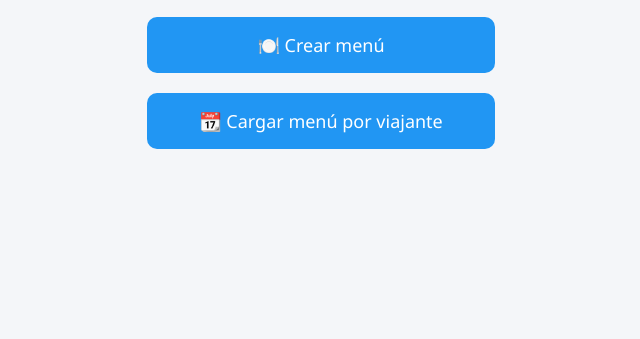
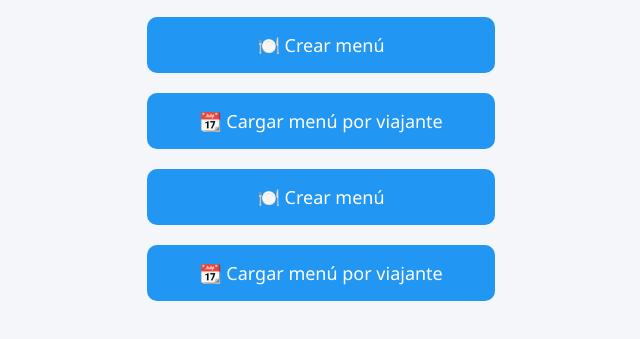
Before and after one commit to jerorech/viaje-pwa, a plain HTML site: page index.html in a window 1280 px wide. Shown: the part 193-532 px from the top of the page, without its empty margins (319-959 px from the left). Drawn offline with Linux system fonts and the light colour scheme.

Commit message:
Update index.html

```diff
--- a/index.html
+++ b/index.html
@@ -18,5 +18,8 @@
       navigator.serviceWorker.register('serviceWorker.js');
     }
   </script>
+<a href="formMenu.html" class="boton">🍽️ Crear menú</a>
+<a href="formPreferencias.html" class="boton">📆 Cargar menú por viajante</a>
+
 </body>
 </html>
```
